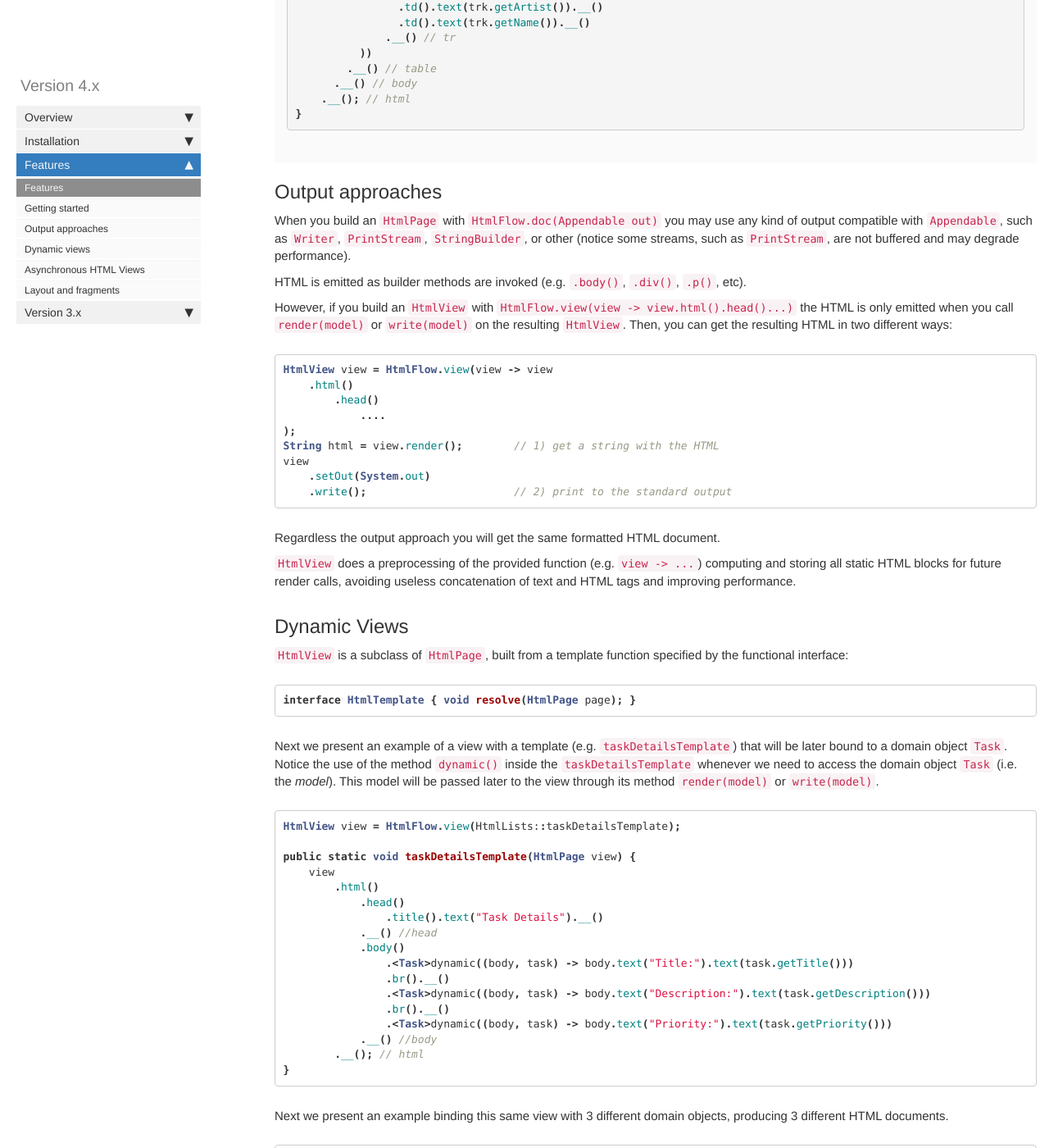
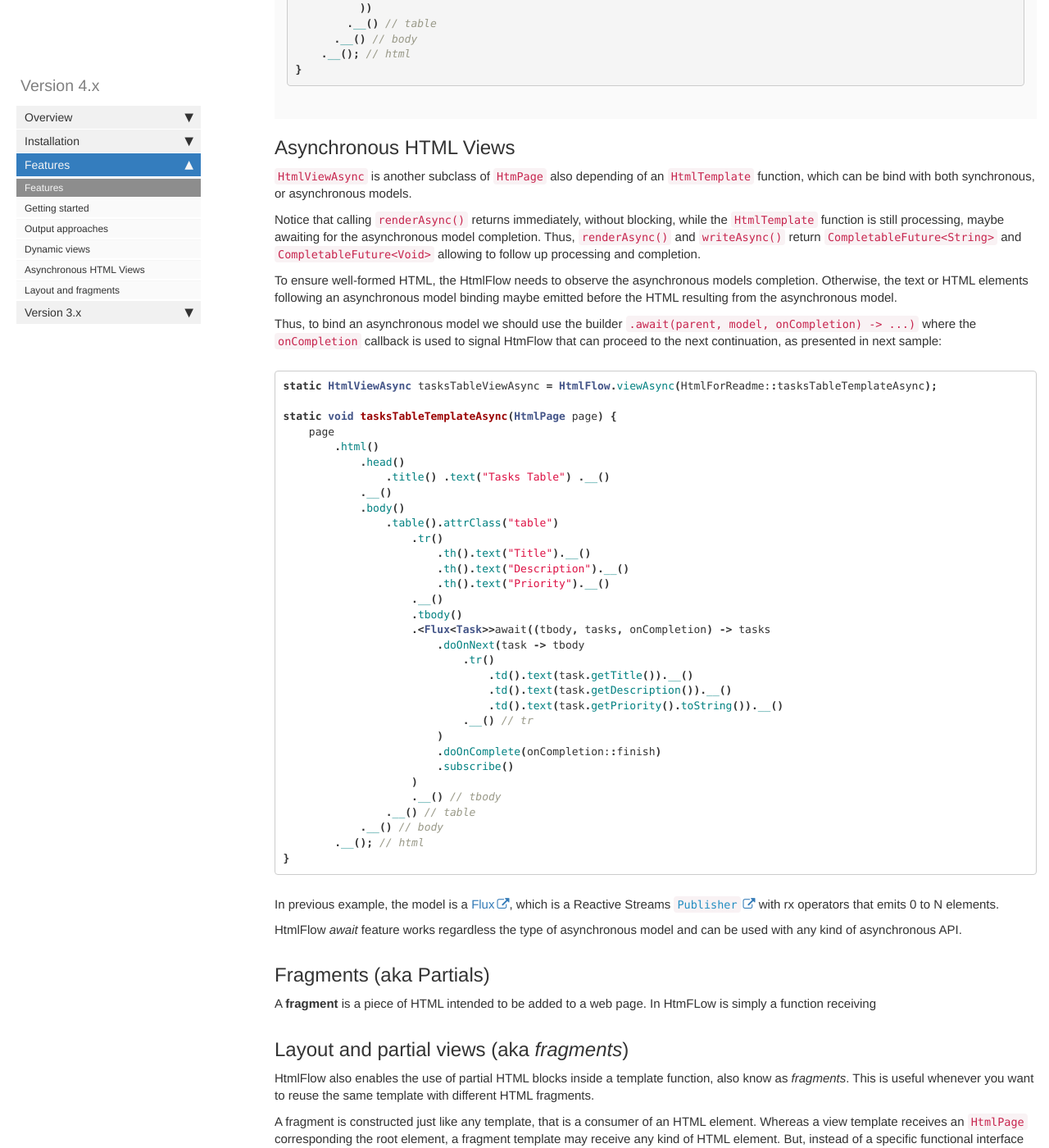
Before and after one commit to xmlet/HtmlFlow, a Jekyll site: the page built from pages/htmlflow/features.md, in a window 1280 px wide and 1400 px high, scrolled down 2853 px. Shown: the whole window at 82% size. Built offline with Jekyll 4.4.1, drawn with Linux system fonts in a browser that asks for light colours; comment, search, counter and statistics services are not loaded; some of the changed text lies outside the part shown.

Commit message:
Remove Sections Output approaches and Dynamic views.

````diff
--- a/pages/htmlflow/features.md
+++ b/pages/htmlflow/features.md
@@ -251,126 +251,6 @@ HtmlView<List<Track>> playlistView = HtmlFlow.view(view -> view
 </div>
 </div>
 
-
-## Output approaches
-
-When you build an `HtmlPage` with `HtmlFlow.doc(Appendable out)` you may use any kind of
-output compatible with `Appendable`, such as `Writer`, `PrintStream`, `StringBuilder`, or other
-(notice some streams, such as `PrintStream`, are not buffered and may degrade performance).
-
-HTML is emitted as builder methods are invoked (e.g. `.body()`, `.div()`, `.p()`, etc).
-
-However, if you build an `HtmlView` with `HtmlFlow.view(view -> view.html().head()...)`
-the HTML is only emitted when you call `render(model)` or `write(model)` on the resulting `HtmlView`.
-Then, you can get the resulting HTML in two different ways:
-
-```java
-HtmlView view = HtmlFlow.view(view -> view
-    .html()
-        .head()
-            ....
-);
-String html = view.render();        // 1) get a string with the HTML
-view
-    .setOut(System.out)
-    .write();                       // 2) print to the standard output
-```
-
-Regardless the output approach you will get the same formatted HTML document.
-
-`HtmlView` does a preprocessing of the provided function (e.g. `view -> ...`) computing
-and storing all static HTML blocks for future render calls, avoiding useless concatenation
-of text and HTML tags and improving performance.
-
-
-## Dynamic Views
-
-`HtmlView` is a subclass of `HtmlPage`, built from a template function specified by the functional interface:
-
-```java
-interface HtmlTemplate { void resolve(HtmlPage page); }
-```
-
-Next we present an example of a view with a template (e.g. `taskDetailsTemplate`) that will be later
-bound to a domain object `Task`.
-Notice the use of the method `dynamic()` inside the `taskDetailsTemplate` whenever we need to
-access the domain object `Task` (i.e. the _model_).
-This model will be passed later to the view through its method `render(model)` or `write(model)`.
-
-``` java
-HtmlView view = HtmlFlow.view(HtmlLists::taskDetailsTemplate);
-
-public static void taskDetailsTemplate(HtmlPage view) {
-    view
-        .html()
-            .head()
-                .title().text("Task Details").__()
-            .__() //head
-            .body()
-                .<Task>dynamic((body, task) -> body.text("Title:").text(task.getTitle()))
-                .br().__()
-                .<Task>dynamic((body, task) -> body.text("Description:").text(task.getDescription()))
-                .br().__()
-                .<Task>dynamic((body, task) -> body.text("Priority:").text(task.getPriority()))
-            .__() //body
-        .__(); // html
-}
-```
-
-Next we present an example binding this same view with 3 different domain objects,
-producing 3 different HTML documents.
-
-``` java
-List<Task> tasks = Arrays.asList(
-    new Task(3, "ISEL MPD project", "A Java library for serializing objects in HTML.", Priority.High),
-    new Task(4, "Special dinner", "Moonlight dinner!", Priority.Normal),
-    new Task(5, "US Open Final 2018", "Juan Martin del Potro VS  Novak Djokovic", Priority.High)
-);
-for (Task task: tasks) {
-    Path path = Paths.get("task" + task.getId() + ".html");
-    Files.write(path, view.render(task).getBytes());
-    Desktop.getDesktop().browse(path.toUri());
-}
-```
-
-Finally, an example of a dynamic HTML table binding to a stream of tasks.
-Notice, we  do not need any special templating feature to traverse the `Stream<Task>` and
-we simply take advantage of Java Stream API.
-
-``` java
-static HtmlView tasksTableView = HtmlFlow.view(HtmlForReadme::tasksTableTemplate);
-
-static void tasksTableTemplate(HtmlPage page) {
-    page
-        .html()
-            .head()
-                .title().text("Tasks Table").__()
-            .__()
-            .body()
-                .table()
-                    .attrClass("table")
-                    .tr()
-                        .th().text("Title").__()
-                        .th().text("Description").__()
-                        .th().text("Priority").__()
-                    .__()
-                    .tbody()
-                        .<Stream<Task>>dynamic((tbody, tasks) ->
-                            tasks.forEach(task -> tbody
-                                .tr()
-                                    .td().text(task.getTitle()).__()
-                                    .td().text(task.getDescription()).__()
-                                    .td().text(task.getPriority().toString()).__()
-                                .__() // tr
-                            ) // forEach
-                        ) // dynamic
-                    .__() // tbody
-                .__() // table
-            .__() // body
-        .__(); // html
-}
-```
-
 ## Asynchronous HTML Views
 
 `HtmlViewAsync` is another subclass of `HtmPage` also depending of an `HtmlTemplate` function,
````
